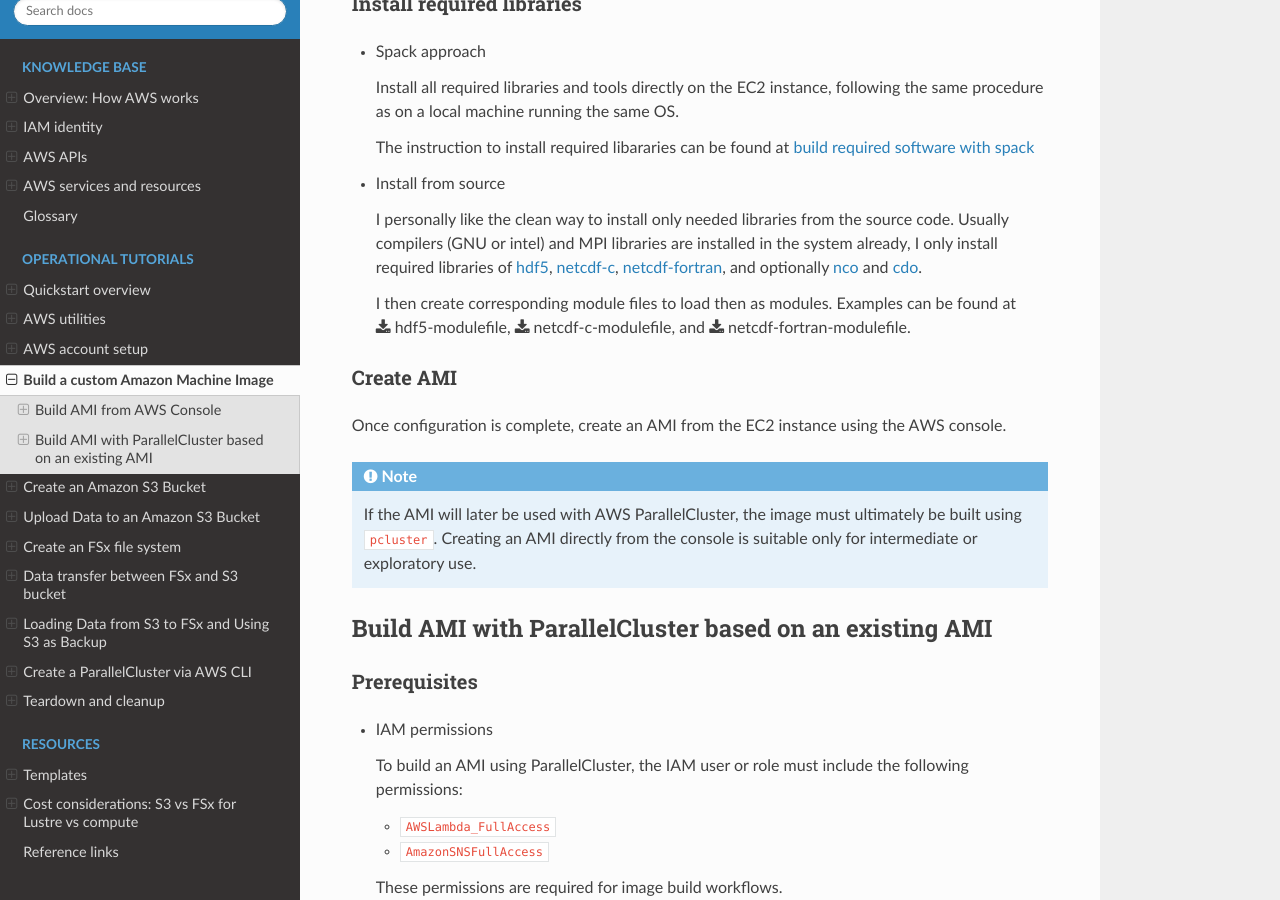
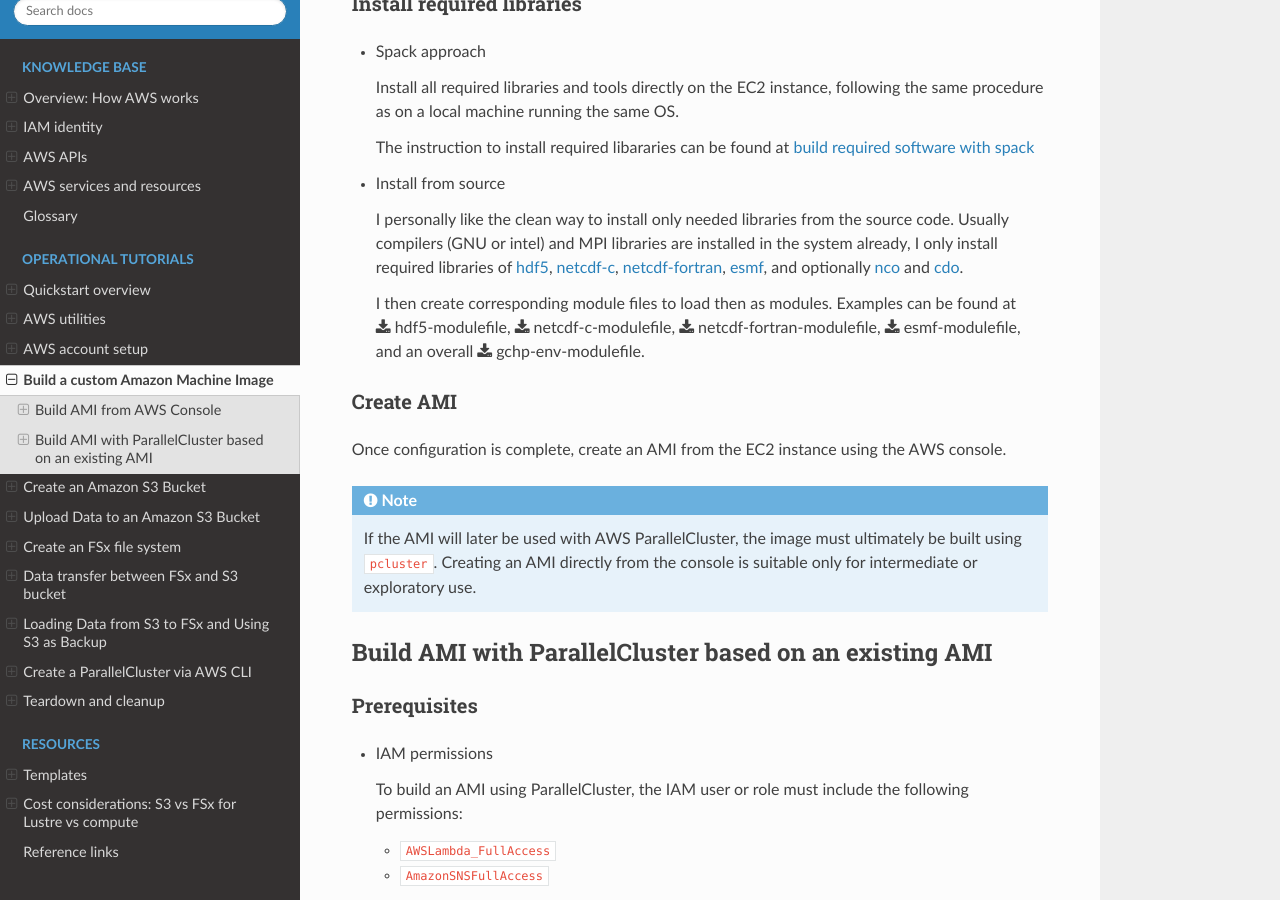
Before and after one commit to 1Dandan/learning-aws, a Sphinx documentation site: the page built from docs/source/operational-tutorials/build-ami.rst, in a window 1280 px wide and 900 px high, scrolled down 1023 px. Built offline with Sphinx 7.4.7 and the Read the Docs theme 3.1.0, drawn with Linux system fonts in a browser that asks for light colours.

Commit message:
update ami

```diff
--- a/docs/source/operational-tutorials/build-ami.rst
+++ b/docs/source/operational-tutorials/build-ami.rst
@@ -58,13 +58,16 @@ Install required libraries
   I only install required libraries of `hdf5 <https://www.hdfgroup.org/download-hdf5/>`_,
   `netcdf-c <https://downloads.unidata.ucar.edu/netcdf/>`_,
   `netcdf-fortran <https://downloads.unidata.ucar.edu/netcdf-fortran/>`_,
+  `esmf <https://github.com/esmf-org/esmf/releases/tag/v8.6.1>`_,
   and optionally `nco <https://github.com/nco/nco>`_ and
   `cdo <https://code.mpimet.mpg.de/projects/cdo/files>`_.
 
   I then create corresponding module files to load then as modules.
   Examples can be found at :download:`hdf5-modulefile <../modulefiles/1.14.6>`,
   :download:`netcdf-c-modulefile <../modulefiles/4.9.3>`,
-  and :download:`netcdf-fortran-modulefile <../modulefiles/4.6.2>`.
+  :download:`netcdf-fortran-modulefile <../modulefiles/4.6.2>`,
+  :download:`esmf-modulefile <../modulefiles/8.6.1>`,
+  and an overall :download:`gchp-env-modulefile <../modulefiles/2026-02.GNU>`.
 
 Create AMI
 ^^^^^^^^^^
```
Also changed, not shown: 2 other files.
